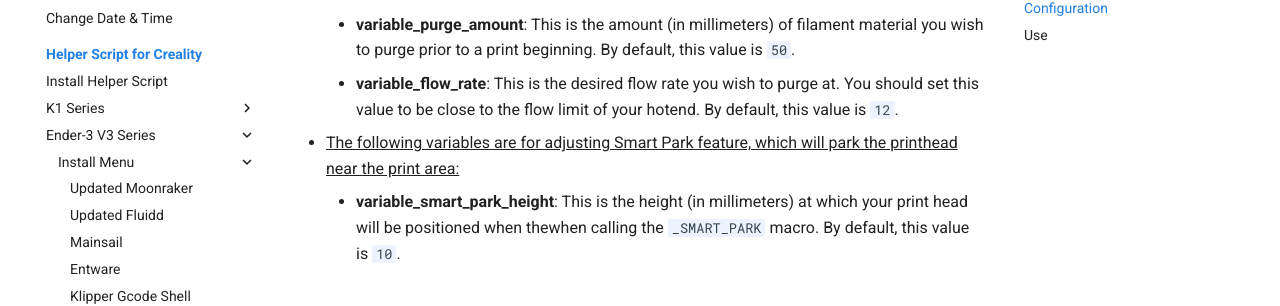
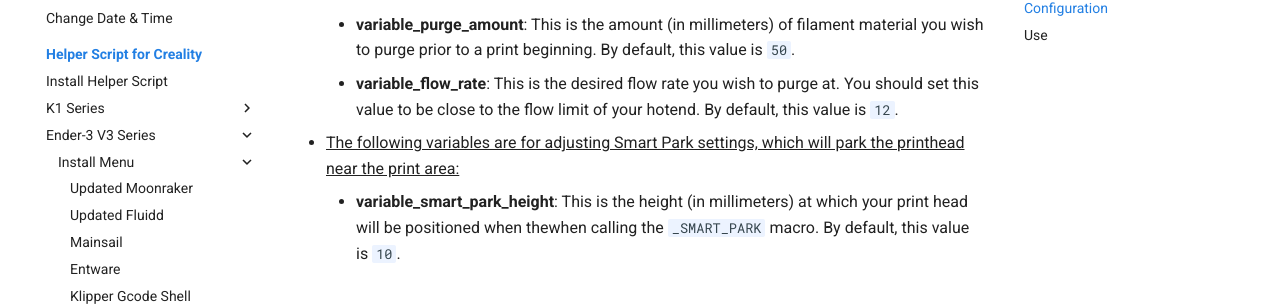
Before and after one commit to Guilouz/Creality-Helper-Script-Wiki, an MkDocs documentation site: the page built from docs/helper-script/klipper-adaptive-meshing-and-purging.md, in a window 1280 px wide and 900 px high, scrolled down 2144 px. Shown: the part 127-433 px from the top of the window. Built offline with MkDocs 1.6.1 and Material for MkDocs 9.7.7, drawn with Linux system fonts in a browser that asks for light colours; comment, search, counter and statistics services are not loaded.

Commit message:
Update klipper-adaptive-meshing-and-purging.md

```diff
--- a/docs/helper-script/klipper-adaptive-meshing-and-purging.md
+++ b/docs/helper-script/klipper-adaptive-meshing-and-purging.md
@@ -44,7 +44,7 @@ You can also edit some settings in `KAMP_Settings.cfg` file located in `Helper-S
     - **variable_purge_amount**: This is the amount (in millimeters) of filament material you wish to purge prior to a print beginning. By default, this value is `50`.
     - **variable_flow_rate**: This is the desired flow rate you wish to purge at. You should set this value to be close to the flow limit of your hotend. By default, this value is `12`.
 
-- <u>The following variables are for adjusting Smart Park feature, which will park the printhead near the print area:</u>
+- <u>The following variables are for adjusting Smart Park settings, which will park the printhead near the print area:</u>
 
     - **variable_smart_park_height**: This is the height (in millimeters) at which your print head will be positioned when thewhen calling the `_SMART_PARK` macro. By default, this value is `10`.
 
```
